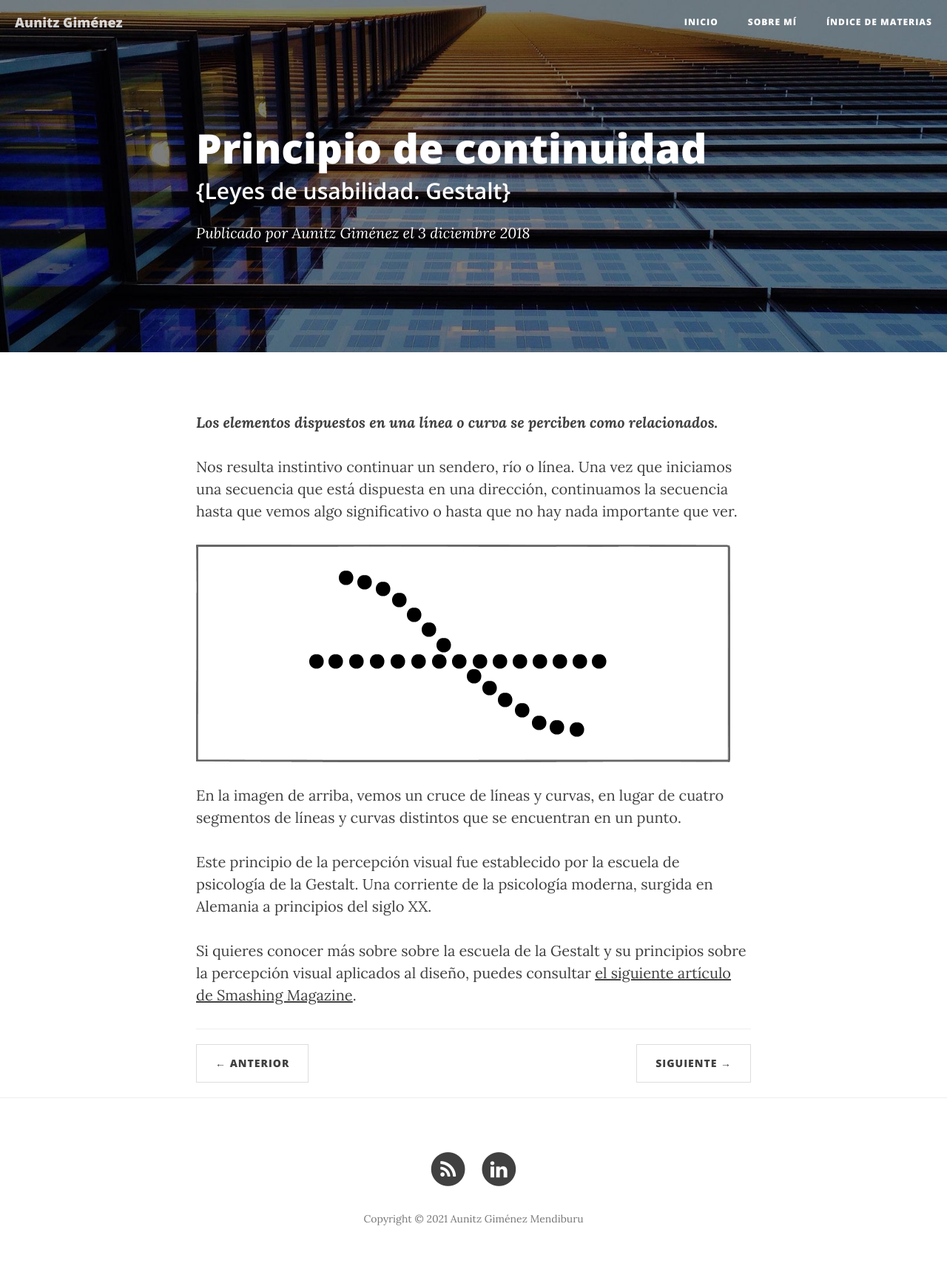
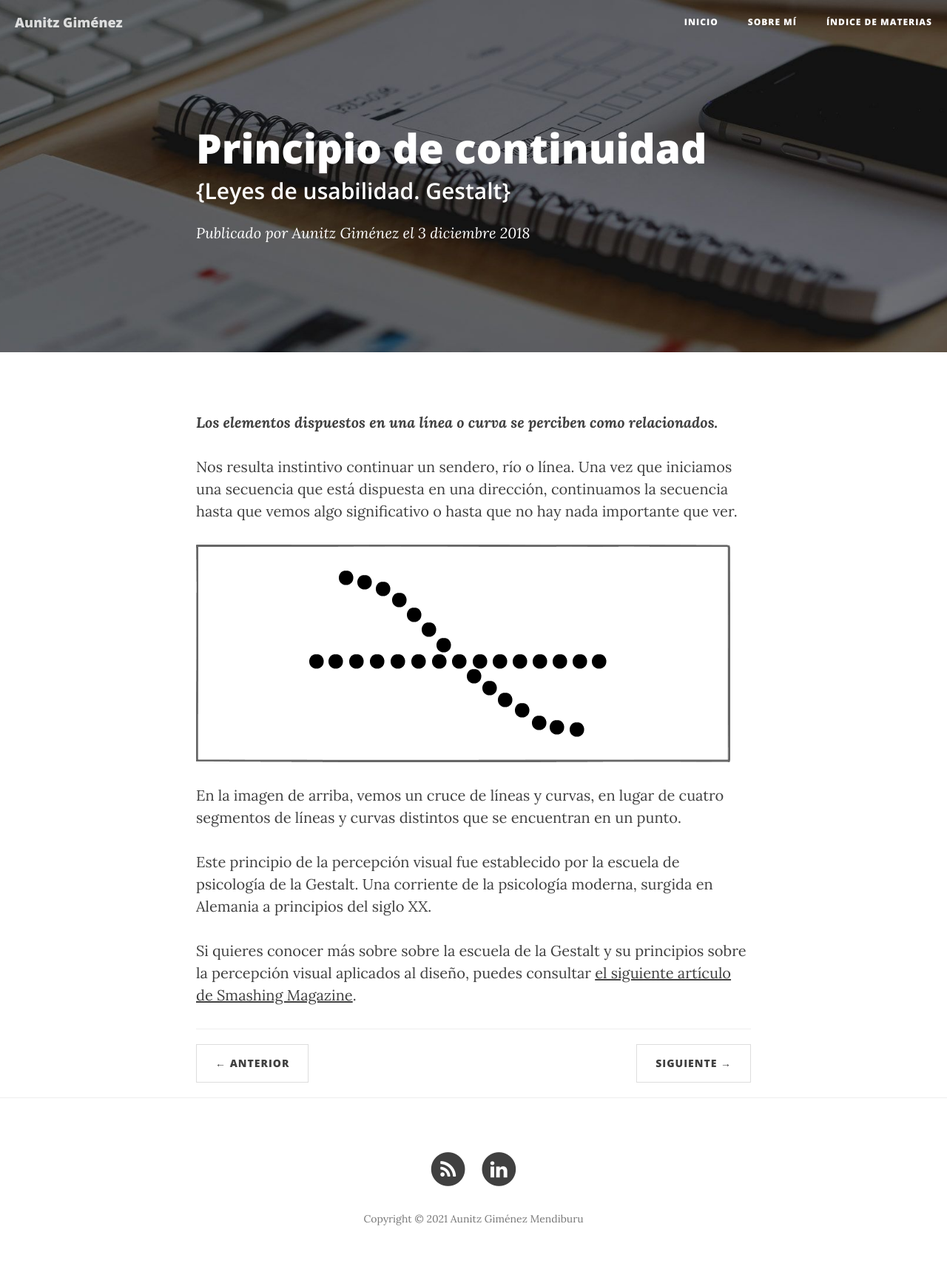
Before and after one commit to aunitz/beta, a Jekyll site: the page built from _posts/2018-12-03-ley-13-principio-de-continuidad.markdown, in a window 1280 px wide. Shown: the whole page at 74% size. Built offline with Jekyll 4.4.1, drawn with Linux system fonts in a browser that asks for light colours; nearby versions of some CDN libraries.

Commit message:
build: prueba de cargar imagen desde CDN externa de Cloudinary

```diff
--- a/_layouts/post.html
+++ b/_layouts/post.html
@@ -3,7 +3,7 @@ layout: default
 ---
 
 <!-- Post Header -->
-<header class="intro-header" style="background-image: url('{{ site.baseurl }}/{% if page.header-img %}{{ page.header-img }}{% else %}{{ site.header-img }}{% endif %}')">
+<header class="intro-header" style="background-image: url('{% if page.header-img %}{{ site.baseurl }}/{{ page.header-img }}{% elseif page.header-img-cdn %}{{ page.header-img-cdn }}{% else %}{{ site.baseurl }}/{{ site.header-img }}{% endif %}')">
     <div class="container">
         <div class="row">
             <div class="col-lg-8 col-lg-offset-2 col-md-10 col-md-offset-1">
--- a/_posts/2018-12-03-ley-13-principio-de-continuidad.markdown
+++ b/_posts/2018-12-03-ley-13-principio-de-continuidad.markdown
@@ -1,11 +1,11 @@
 ---
-layout:     post
-title:      "Principio de continuidad"
-subtitle:   "{Leyes de usabilidad. Gestalt}"
-date:       2018-12-03 13:00:00
-author:     "Aunitz Giménez"
-header-img: "img/post-bg-14.jpg"
-tags:       [leyes y principios de usabilidad, leyes y principios de la Gestalt]
+layout:          post
+title:           "Principio de continuidad"
+subtitle:        "{Leyes de usabilidad. Gestalt}"
+date:            2018-12-03 13:00:00
+author:          "Aunitz Giménez"
+header-img-cdn:  "https://res.cloudinary.com/aunitz/image/upload/f_auto,q_auto/v1613934705/post-bg-14_sh5uki.jpg"
+tags:            [leyes y principios de usabilidad, leyes y principios de la Gestalt]
 ---
 
 <p><em><strong>Los elementos dispuestos en una línea o curva se perciben como relacionados.</strong></em></p>
```
